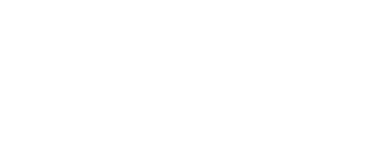
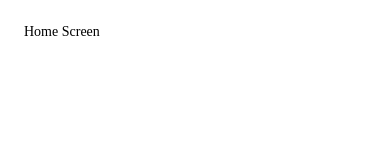
Before and after one commit to simonbucko/first-react-native, a React Native app: screen / in a window 390 px wide. Shown: the top 160 px of the page. Built offline with nearby package versions, Linux system fonts and the light colour scheme.

Commit message:
added custom fonts

```diff
--- a/App.js
+++ b/App.js
@@ -1,20 +1,15 @@
-import { StyleSheet, Text, View } from 'react-native';
+import Home from "./screens/home"
+import AppLoading from 'expo-app-loading';
+import { useFonts } from 'expo-font';
 
 export default function App() {
+  let [fontsLoaded] = useFonts({
+    'roboto-mono': 'https://fonts.googleapis.com/css2?family=Roboto+Mono&display=swap',
+  });
+  if (!fontsLoaded) {
+    return <AppLoading />;
+  }
   return (
-    <View style={styles.container}>
-      <View style={styles.header}>
-
-      </View>
-    </View>
+    <Home />
   );
 }
-
-const styles = StyleSheet.create({
-  container: {
-    flex: 1,
-    backgroundColor: '#fff',
-    alignItems: 'center',
-    justifyContent: 'center',
-  },
-});
--- a/package.json
+++ b/package.json
@@ -10,12 +10,15 @@
     "eject": "expo eject"
   },
   "dependencies": {
+    "@expo-google-fonts/inter": "^0.2.2",
     "expo": "~44.0.0",
+    "expo-font": "~10.0.4",
     "expo-status-bar": "~1.2.0",
     "react": "17.0.1",
     "react-dom": "17.0.1",
     "react-native": "0.64.3",
-    "react-native-web": "0.17.1"
+    "react-native-web": "0.17.1",
+    "expo-app-loading": "~1.3.0"
   },
   "devDependencies": {
     "@babel/core": "^7.12.9"
--- /dev/null
+++ b/screens/home.js
@@ -0,0 +1,19 @@
+import React from "react"
+import { StyleSheet, View, Text } from "react-native"
+
+export default function Home() {
+    return (
+        <View style={styles.container}>
+            <Text style={styles.text}>Home Screen</Text>
+        </View>
+    )
+}
+
+const styles = StyleSheet.create({
+    container: {
+        padding: 24,
+    },
+    text: {
+        fontFamily: "roboto-mono"
+    }
+})
```
Also changed, not shown: screens/about.js (added, +16 -0 lines), screens/reviewDetails.js (added, +16 -0 lines), 1 other file (tests, documents, lock files or other folders).
